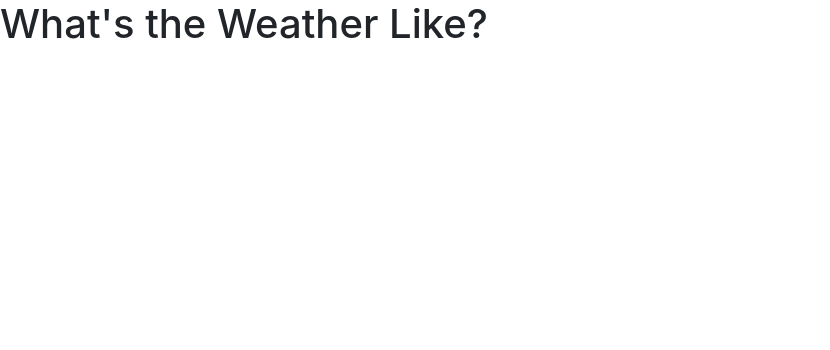
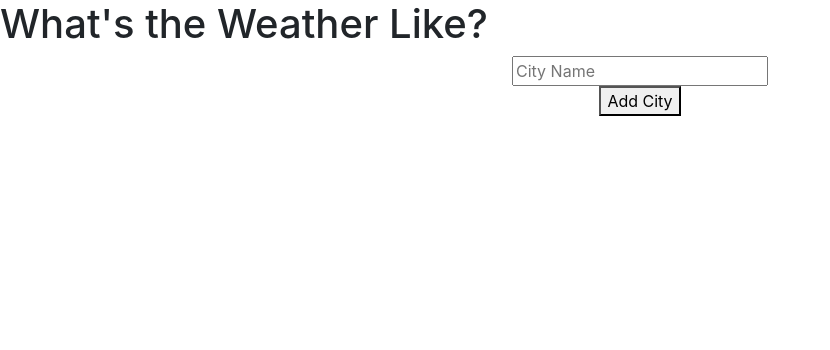
Before and after one commit to calrh007/project-a-07-personal-copy, a Django app: page /weather/ in a window 1280 px wide. Shown: the part 70-420 px from the top of the page, without its empty margins (0-830 px from the left). Run offline with Django 3.2, Linux system fonts and the light colour scheme; data that the repository does not hold is empty.

Commit message:
weather form

```diff
--- a/workout_app/forms.py
+++ b/workout_app/forms.py
@@ -1,7 +1,7 @@
 from django import forms
 # from .models import Workout
 
-from .models import WorkoutType, WorkoutLinked, WorkoutTypeCount
+from .models import WorkoutType, WorkoutLinked, WorkoutTypeCount, City
 
 # class WorkoutForm(forms.ModelForm):
 #     class Meta:
@@ -37,3 +37,11 @@ class WorkoutTypeCountForm(forms.ModelForm):
     class Meta:
         model = WorkoutTypeCount
         exclude = ['profile']
+
+class CityForm(forms.ModelForm):
+    class Meta:
+        model = City
+        fields = ['name']
+        widgets = {
+            'name' : forms.TextInput(attrs={'placeholder' : 'City Name'}),
+        }
--- a/workout_app/templates/workout_app/weather.html
+++ b/workout_app/templates/workout_app/weather.html
@@ -4,6 +4,20 @@
 
 <h1>What's the Weather Like?</h1>
 <div class="col text-center">
+
+<form method="POST">
+    {% csrf_token %}
+    <div class="field has-addons">
+        <div class="control is-expanded">
+            {{ form.name }}
+        </div>
+        <div class="control">
+            <button class="button is-info">
+                Add City
+            </button>
+        </div>
+    </div>
+</form>
 
 <div class="column is-offset-4 is-4">
     {% for weather in weather_stats %}
--- a/workout_app/views.py
+++ b/workout_app/views.py
@@ -5,7 +5,7 @@ from django.views import generic
 # from .models import Workout
 # from .forms import WorkoutForm
 
-from .forms import WorkoutTypeForm, WorkoutLinkedForm, WorkoutTypeCountForm
+from .forms import WorkoutTypeForm, WorkoutLinkedForm, WorkoutTypeCountForm, CityForm
 from django.http import HttpResponseRedirect
 from django.contrib import messages
 from .models import WorkoutLinked
@@ -349,6 +349,12 @@ def weather(request):
 
     cities = City.objects.all()
 
+    if request.method == 'POST':
+        form = CityForm(request.POST)
+        form.save()
+
+    form = CityForm()
+
     weather_stats = []
 
     for city in cities:
@@ -363,6 +369,6 @@ def weather(request):
 
         weather_stats.append(current_weather)
 
-    context = {'weather_stats' : weather_stats}
+    context = {'weather_stats' : weather_stats, 'form' : form}
 
     return render(request, 'workout_app/weather.html', context)
```
